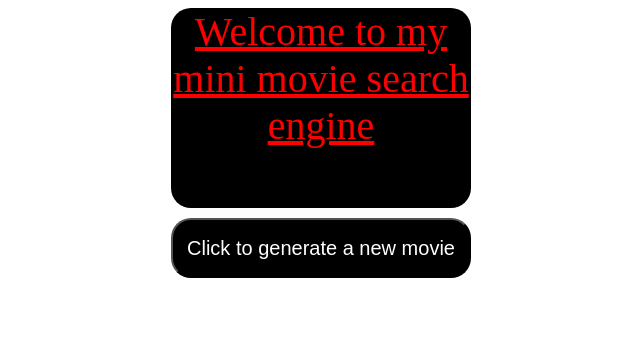
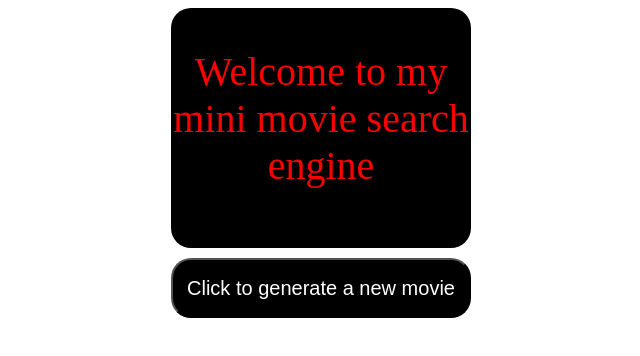
Before and after one commit to NathanNOSudo/week5-DC-cohort, a plain HTML site: page super-hero/index.html in a window 1280 px wide. Shown: the whole page, without its empty margins (319-959 px from the left). Drawn offline with Linux system fonts and the light colour scheme; no server answers.

Commit message:
added padding to h3

```diff
--- a/super-hero/styles.css
+++ b/super-hero/styles.css
@@ -14,7 +14,7 @@
     background-color: black;
     font-weight: normal;
     color: red;
-    text-decoration: underline;
+    padding-top: 40px;
 }
 
 img {
```
